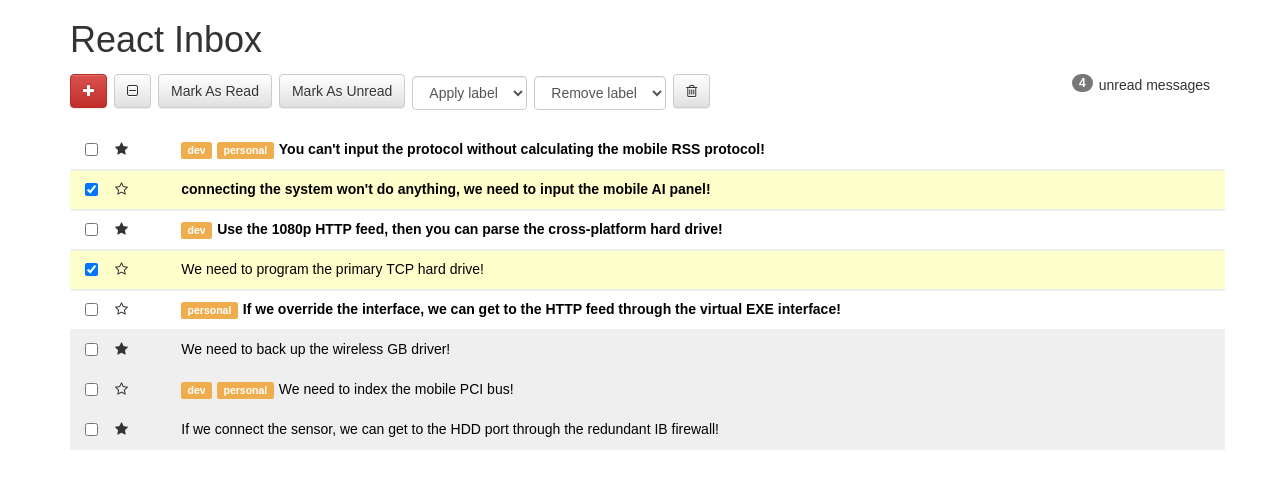
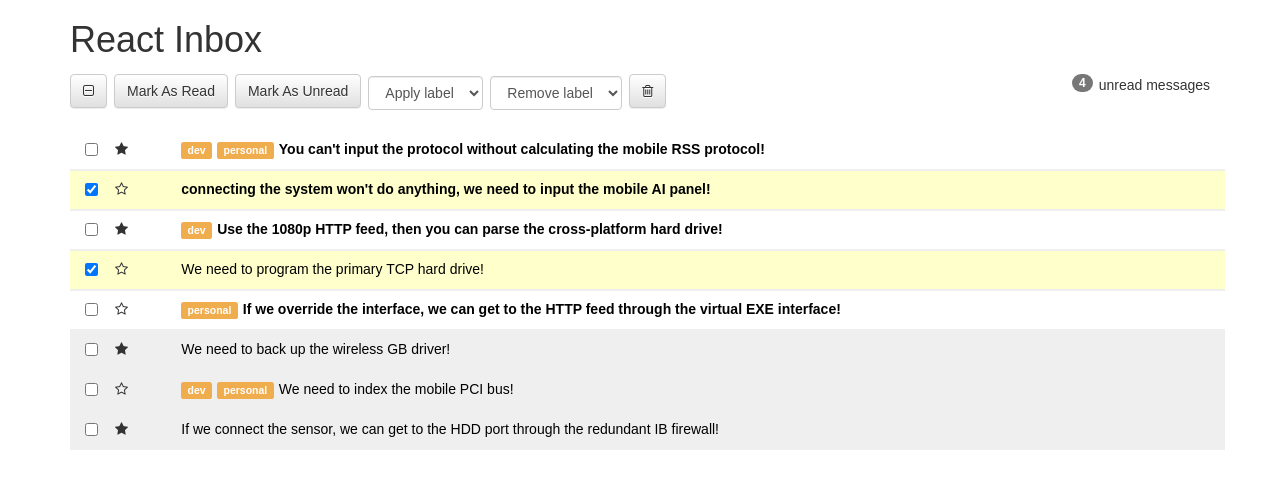
Before and after one commit to jonnyhork/react-inbox, a React (Create React App) app: page / in a window 1280 px wide. Shown: the top 488 px of the page. Built offline with nearby package versions, Linux system fonts and the light colour scheme.

Commit message:
Remove the compose message button from the toolbar

```diff
--- a/src/components/Toolbar.js
+++ b/src/components/Toolbar.js
@@ -35,10 +35,6 @@ const Toolbar = ( {
         unread messages
       </p>
 
-      <a className="btn btn-danger">
-        <i className="fa fa-plus"></i>
-      </a>
-
       <button className="btn btn-default" onClick={selectAll}>
         <i className={`fa ${selectAllProp}`}></i>
       </button>
```
